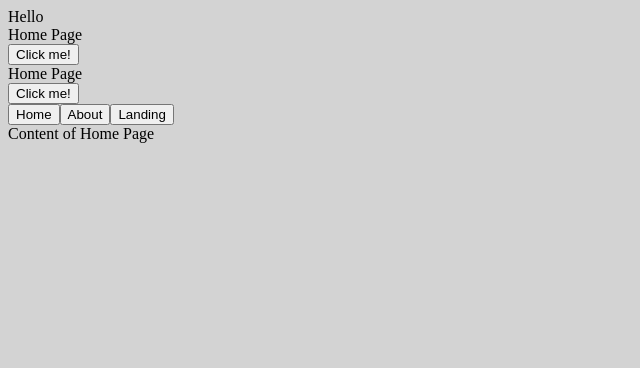
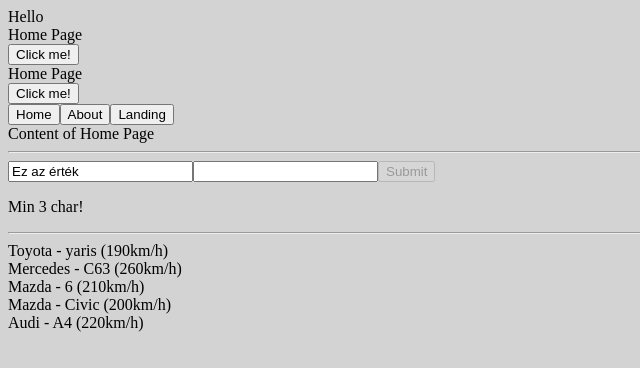
Before and after one commit to sorci89/10th-week-practices, a React (Create React App) app: page / in a window 1280 px wide. Shown: the top 368 px of the page, without its empty margins (0-640 px from the left). Built offline with nearby package versions, Linux system fonts and the light colour scheme.

Commit message:
durin class 01.12.

```diff
--- a/src/App.jsx
+++ b/src/App.jsx
@@ -30,10 +30,27 @@ const App = () => {
   let [pageName, setPageName] = useState("Home");
 
 
+  const inputValue = "Ez az érték"
+
+  let [inputValue2, setInputValue2] = useState("")
+  console.log(inputValue2)
+  //console.log(typeof inputValue2)
+
+  const cars = [
+    {brand: "Toyota", model: "yaris", topSpeed: "190km/h"},
+    {brand: "Mercedes", model: "C63", topSpeed: "260km/h"},
+    {brand: "Mazda", model: "6", topSpeed: "210km/h"},
+    {brand: "Mazda", model: "Civic", topSpeed: "200km/h"},
+    {brand: "Audi", model: "A4", topSpeed: "220km/h"},
+  ]
+
+  // const transformToDiv = (carObject) => <div>{carObject.brand} - {carObject.model} ({carObject.topSpeed})</div>
+
+
 
   return (
-    <div>
-      Hello
+    <div className="App">
+        Hello
       <div>{
         isHomePage ?
         <div>Home Page</div> :
@@ -58,6 +75,18 @@ const App = () => {
         {pageName === "About" && <div><h1>Content of About</h1></div>}
         {pageName === "Landing" && <div><input type="text"></input></div>}
       </div>
+      <hr />
+
+      <input type="text" value={inputValue}></input>
+      <input type="text" name="submit" onChange={(event)=> setInputValue2(event.target.value)}></input>
+      {/* {inputValue2.length >= 3 ? <button>Submit</button> : <button disabled>Submit</button>} */}
+      <button disabled={inputValue2.length < 3}>Submit</button>
+      {inputValue2.length < 3 && <p>Min 3 char!</p>}
+      <hr />
+      {/* {cars.map(car => <div>{car.brand} - {car.model} ({car.topSpeed})</div>)} */}
+      {cars.filter(car => car.brand.slice(0, inputValue2.length) === inputValue2).map(car => <div>{car.brand} - {car.model} ({car.topSpeed})</div>)}
+      {/* {cars.filter(car => car.brand.startsWith(inputValue2)).map((car, index) => <div key={index}>{car.brand} - {car.model} ({car.topSpeed})</div>)} */}
+      {/* <ul>{cars.map((element, index)=> (<li key={index}>{element.brand} {element.model} {element.topSpeed}</li>))}</ul> */}
     </div>
   );
 };
```
